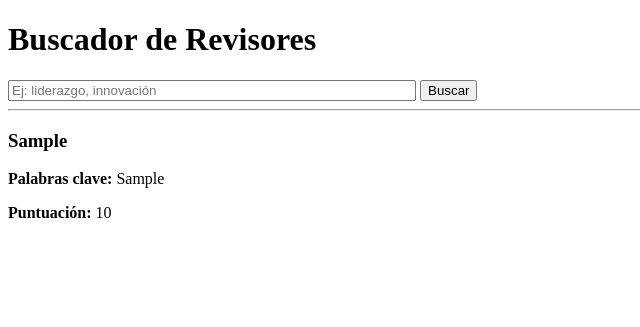
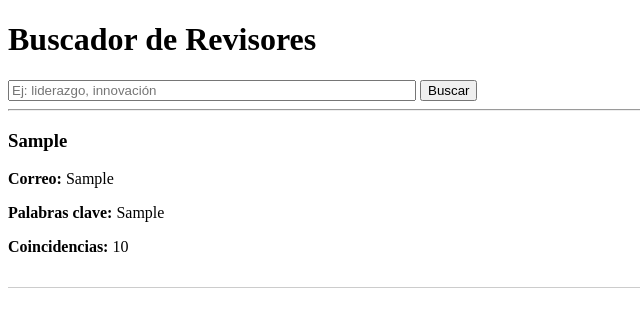
Before and after one commit to Ramdox55/Buscador-de-revisores, a Python web app: template templates/index.html in a window 1280 px wide. Shown: the top 327 px of the page, without its empty margins (0-640 px from the left). Run offline with Jinja, Linux system fonts and the light colour scheme; the template is opened without the code that fills it: most values are stand-ins (such as "Sample title", 1, 10 or a date in 2020).

Commit message:
Update index.html

```diff
--- a/templates/index.html
+++ b/templates/index.html
@@ -25,9 +25,14 @@
 
         {% for autor in resultados %}
 
-            <div style="margin-bottom:20px;">
+            <div style="margin-bottom:25px; border-bottom:1px solid #ccc; padding-bottom:15px;">
 
                 <h3>{{ autor['Columna1'] }}</h3>
+
+                <p>
+                    <strong>Correo:</strong>
+                    {{ autor['Columna3'] }}
+                </p>
 
                 <p>
                     <strong>Palabras clave:</strong>
@@ -35,7 +40,7 @@
                 </p>
 
                 <p>
-                    <strong>Puntuación:</strong>
+                    <strong>Coincidencias:</strong>
                     {{ autor['match_score'] }}
                 </p>
 
```
